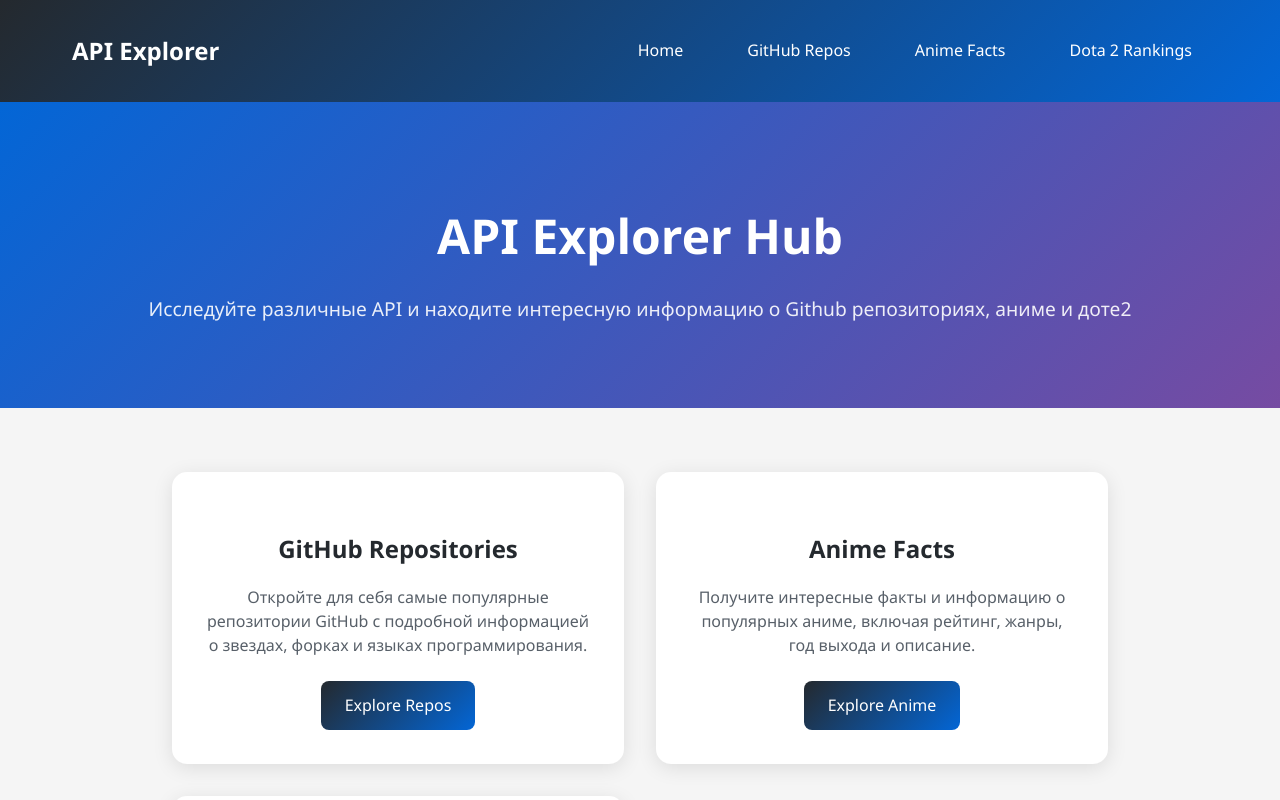
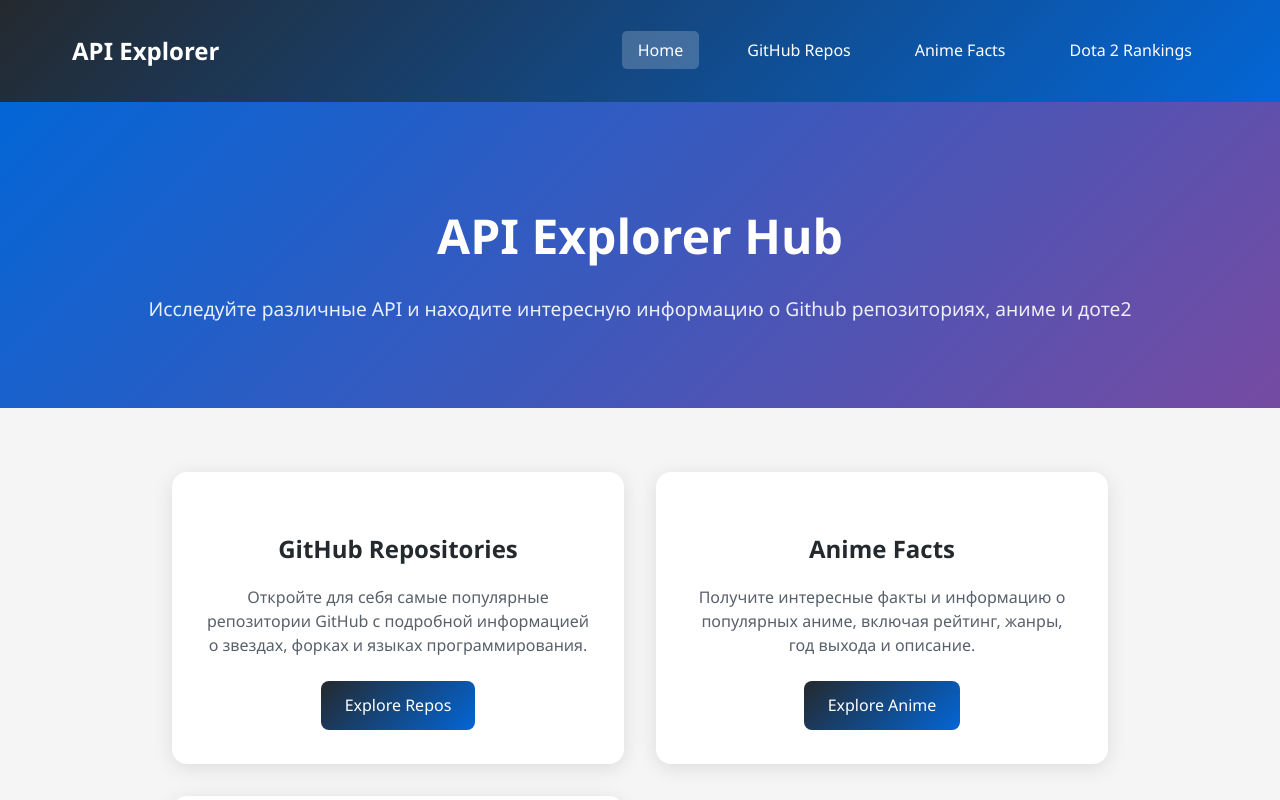
Before and after one commit to snsloe/api-explorer-hub-react-2, a React (Vite) app: page / in a window 1280 px wide. Shown: the top 800 px of the page. Built offline with nearby package versions, Linux system fonts and the light colour scheme.

Commit message:
fix links hash 2.2

```diff
--- a/src/Navbar.tsx
+++ b/src/Navbar.tsx
@@ -13,9 +13,7 @@
     }
   };
 
-  const isActive = (path: string) => {
-    return location.pathname === path ? 'active' : '';
-  };
+  const isActive = (path: string) => location.pathname.replace(/^#\/?/, '') === path ? 'active' : '';
 
   return (
     <nav className="navbar">
@@ -23,16 +21,16 @@
         <h1 className="nav-logo">{getPageTitle()}</h1>
         <ul className="nav-menu">
           <li className="nav-item">
-                      <Link to="" className={`nav-link ${isActive('')}`}>Home</Link>
+            <Link to="/" className={`nav-link ${isActive('/')}`}>Home</Link>
           </li>
           <li className="nav-item">
-                      <Link to="github-repos" className={`nav-link ${isActive('github-repos')}`}>GitHub Repos</Link>
+            <Link to="/github-repos" className={`nav-link ${isActive('/github-repos')}`}>GitHub Repos</Link>
           </li>
           <li className="nav-item">
-                      <Link to="anime-facts" className={`nav-link ${isActive('anime-facts')}`}>Anime Facts</Link>
+            <Link to="/anime-facts" className={`nav-link ${isActive('/anime-facts')}`}>Anime Facts</Link>
           </li>
           <li className="nav-item">
-                      <Link to="dota-rankings" className={`nav-link ${isActive('dota-rankings')}`}>Dota 2 Rankings</Link>
+            <Link to="/dota-rankings" className={`nav-link ${isActive('/dota-rankings')}`}>Dota 2 Rankings</Link>
           </li>
         </ul>
       </div>
```
Lines whose indentation alone changed are shown as unchanged.
